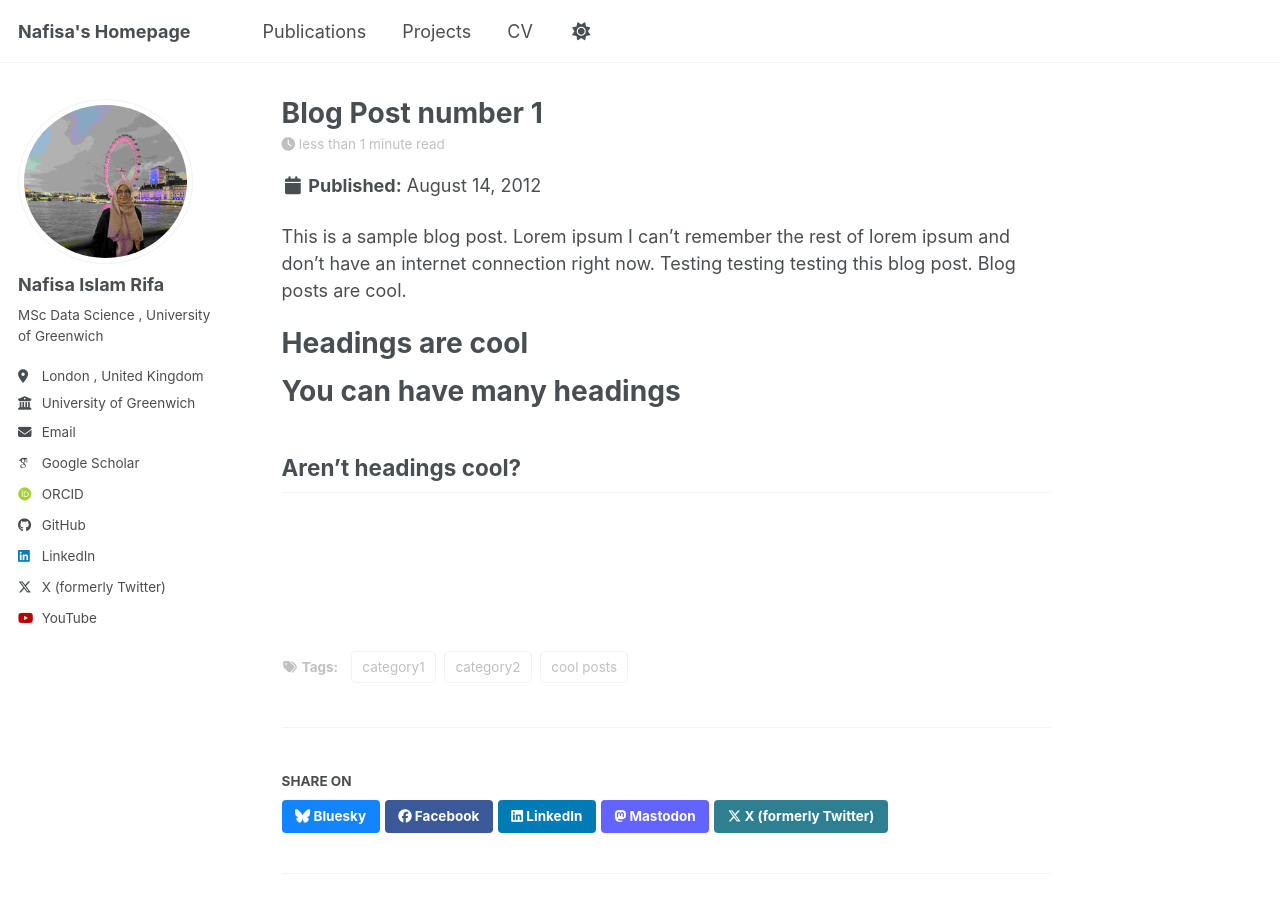
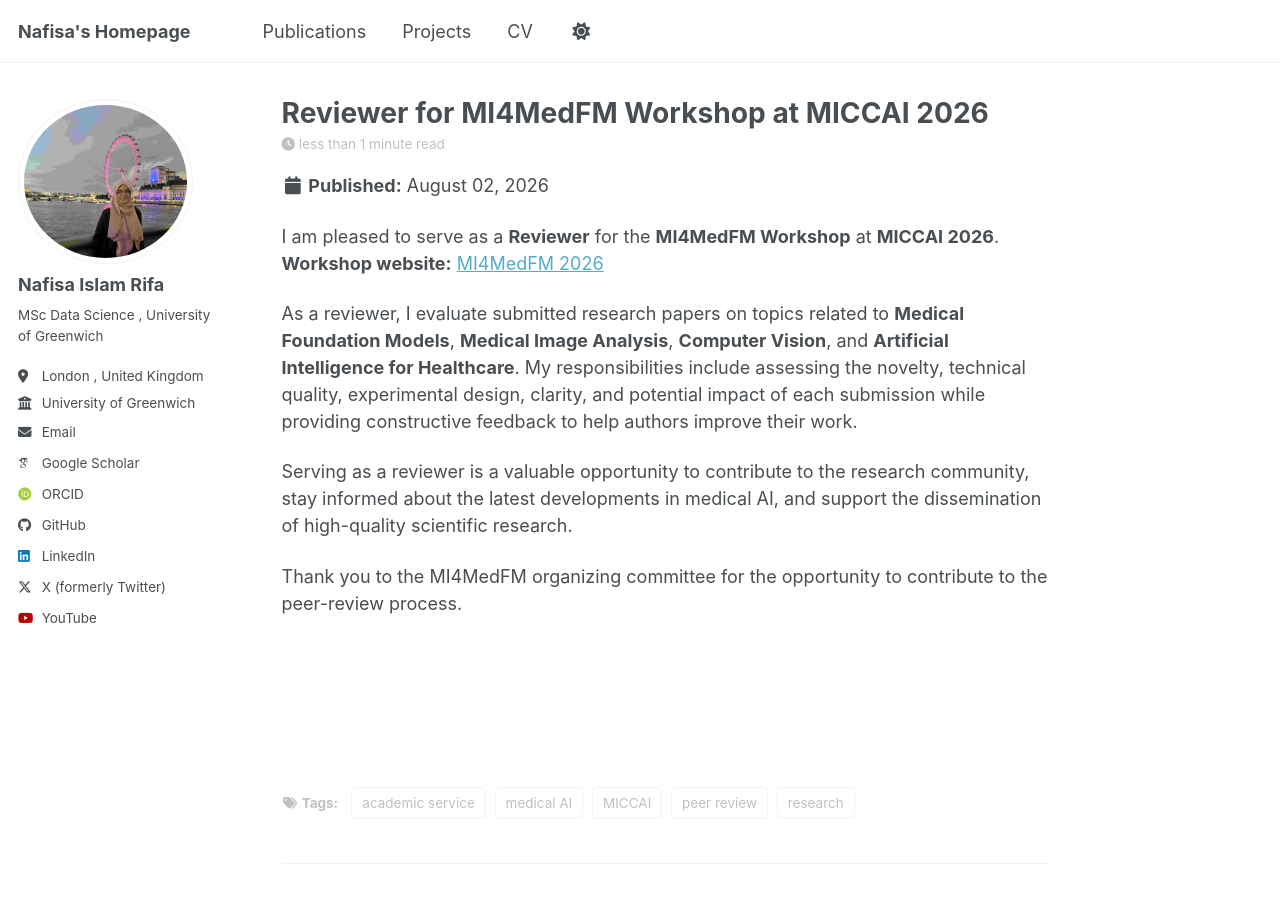
Before and after one commit to NafisaIslamRifa/NafisaIslamRifa.github.io, a Jekyll site: the page built from _posts/2012-08-14-blog-post-1.md, in a window 1280 px wide and 900 px high. Built offline with Jekyll 4.4.1, drawn with Linux system fonts in a browser that asks for light colours; some web fonts are replaced; a script bundle is joined from its source files by our own code; library files that are not in the unit come from our copies.

Commit message:
Revise blog post for MI4MedFM Workshop 2026
Updated blog post details to reflect new role as a reviewer for the MI4MedFM Workshop at MICCAI 2026, including changes to title, date, permalink, and content.

```diff
--- a/_posts/2012-08-14-blog-post-1.md
+++ b/_posts/2012-08-14-blog-post-1.md
@@ -1,20 +1,20 @@
 ---
-title: 'Blog Post number 1'
-date: 2012-08-14
-permalink: /posts/2012/08/blog-post-1/
+title: 'Reviewer for MI4MedFM Workshop at MICCAI 2026'
+date: 2026-08-02
+permalink: /posts/2026/08/mi4medfm-reviewer/
 tags:
-  - cool posts
-  - category1
-  - category2
+  - academic service
+  - peer review
+  - MICCAI
+  - medical AI
+  - research
 ---
 
-This is a sample blog post. Lorem ipsum I can't remember the rest of lorem ipsum and don't have an internet connection right now. Testing testing testing this blog post. Blog posts are cool.
+I am pleased to serve as a **Reviewer** for the **MI4MedFM Workshop** at **MICCAI 2026**.
+**Workshop website:** [MI4MedFM 2026](https://mi4medfm.github.io/)
 
-Headings are cool
-======
+As a reviewer, I evaluate submitted research papers on topics related to **Medical Foundation Models**, **Medical Image Analysis**, **Computer Vision**, and **Artificial Intelligence for Healthcare**. My responsibilities include assessing the novelty, technical quality, experimental design, clarity, and potential impact of each submission while providing constructive feedback to help authors improve their work.
 
-You can have many headings
-======
+Serving as a reviewer is a valuable opportunity to contribute to the research community, stay informed about the latest developments in medical AI, and support the dissemination of high-quality scientific research.
 
-Aren't headings cool?
-------
+Thank you to the MI4MedFM organizing committee for the opportunity to contribute to the peer-review process.
```
